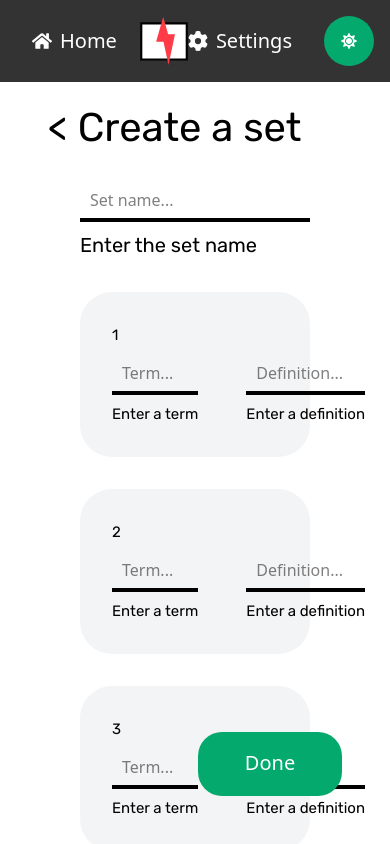
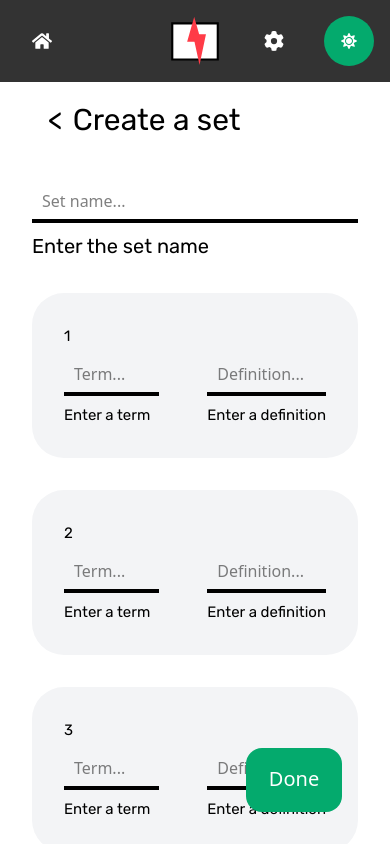
Before and after one commit to SamB221/FastFlashCards, a React (Vite) app: page /create in a window 390 px wide. Shown: the top 844 px of the page. Built offline with nearby package versions, Linux system fonts and the light colour scheme.

Commit message:
Mobile and darkmode improvements

```diff
--- a/src/components/HomeCard.jsx
+++ b/src/components/HomeCard.jsx
@@ -4,7 +4,7 @@ import {Link} from 'react-router-dom';
 const HomeCard = ({ setname, totalcards }) => {
     return (
         <Link id="link" className="active" to={"/set/" + setname}>
-            <div className="miniCard">
+            <div className="set">
                 <h2 className='floatLeft font-bold'>
                     {setname}
                 </h2>
--- a/src/components/HomeCards.jsx
+++ b/src/components/HomeCards.jsx
@@ -20,7 +20,7 @@ const HomeCards = () => {
     return (
         <section className='py-4'>
             <div className='container-xl lg:container m-auto'>
-                <div className='grid md:grid-cols-2'>
+                <div className='grid md:grid-cols-4'>
                 {set.map(({ name, length }) => (
                     <Card key={name} setname={name} totalcards={length} />
                 ))}
--- a/src/components/NavBar.jsx
+++ b/src/components/NavBar.jsx
@@ -28,9 +28,14 @@ const NavBar = () => {
   return (
     <div className="navbar alwaysWhite">
         <div id="leftSide">
-            <NavLink id="link" aria-label="Go to homepage"
-            className={({ isActive }) => isActive ? 'activeNav' : ''}
-            to="/"><FaHome className="inlineIcon" />Home</NavLink>
+            <NavLink
+                id="link"
+                aria-label="Go to homepage"
+                className={({ isActive }) => isActive ? 'activeNav' : ''}
+                to="/">
+                <FaHome className="inlineIcon" />
+                <div className="hideMobile">Home</div>
+            </NavLink>
         </div>
         <div id="websitename">
             <NavLink id="name"
@@ -38,9 +43,14 @@ const NavBar = () => {
             <img id="websiteImage" src="../../../slidefavicon.svg" />
         </div>
         <div id="rightSide">
-            <NavLink id="link" aria-label="Toggle darkmode"
-            className={({ isActive }) => isActive ? 'activeNav' : ''}
-            to="/settings"><FaGear className="inlineIcon" />Settings</NavLink>
+            <NavLink
+                id="link"
+                aria-label="Toggle darkmode"
+                className={({ isActive }) => isActive ? 'activeNav' : ''}
+                to="/settings">
+                <FaGear className="inlineIcon" />
+                <div className="hideMobile">Settings</div>
+            </NavLink>
             <button id="themeSwitch" onClick={darkLightSwitcher}>
               <FaSun></FaSun>
               <FaMoon></FaMoon>
--- a/src/index.css
+++ b/src/index.css
@@ -131,7 +131,7 @@ p {
     padding: 1rem;
     text-align: center;
     display: inline-block;
-    border-radius: 1.5rem;
+    border-radius: 1rem;
     font-size: 20px;
 }
 
@@ -150,7 +150,7 @@ p {
     padding: 1rem;
     text-align: center;
     display: inline-block;
-    border-radius: 1.5rem;
+    border-radius: 1rem;
     font-size: 20px;
 }
 
@@ -194,7 +194,9 @@ p {
     height: 29rem;
     background-color: var(--secondary);
     color: white;
-    border-radius: 3rem;
+    border-radius: 2rem;
+    border-color: black;
+    border-width: 0.5rem;
 
     position: absolute;
     left: 50%;
@@ -202,6 +204,7 @@ p {
     -webkit-transform: translate(-50%, -50%);
     transform: translate(-50%, -50%);
     text-align: center;
+    margin-top: 2rem;
 }
 
 .fileUpload {
@@ -214,7 +217,7 @@ p {
     border-style: solid;
     border-color: black;
     border-width: 1px 1px;
-    border-radius: 1rem;
+    border-radius: 2rem;
 }
 
 .uploadButton {
@@ -372,7 +375,7 @@ p {
     margin: 8px 0;
     display: inline-block;
     border: 1px solid #ccc;
-    border-radius: 4px;
+    border-radius: 1rem;
     box-sizing: border-box;
 }
 
@@ -380,7 +383,7 @@ p {
     padding: 6px 10px;
     margin: 8px 0;
     display: inline-block;
-    border-bottom: 0.25rem solid black;
+    border-bottom: 0.25rem solid var(--textPrimary);
     box-sizing: border-box;
     width: 100%;
 }
@@ -392,7 +395,7 @@ input[type=submit] {
     padding: 14px 20px;
     margin: 8px 0;
     border: none;
-    border-radius: 4px;
+    border-radius: 1rem;
     cursor: pointer;
 }
 
@@ -404,7 +407,7 @@ input[type=submit]:hover {
     width: 75%;
     margin: auto;
     margin-top: 3%;
-    border-radius: 5px;
+    border-radius: 1rem;
     background-color: var(--cardColor);
     color: var(--textPrimary);
     padding: 20px;
@@ -459,6 +462,7 @@ input[type=submit]:hover {
     color: var(--textPrimary);
     border-color: black;
     box-shadow: 0 4px 6px -1px rgb(0 0 0 / 0.1), 0 2px 4px -2px rgb(0 0 0 / 0.1);
+    border-radius: 2rem;
 }
 
 #cardfront {
@@ -470,6 +474,7 @@ input[type=submit]:hover {
     display: flex;
     justify-content: center;
     align-items: center;
+    border-radius: 2rem;
 }
 
 #cardback {
@@ -482,6 +487,7 @@ input[type=submit]:hover {
     justify-content: center;
     align-items: center;
     transform: rotateX(180deg);
+    border-radius: 2rem;
 }
 
 #card.flip {
@@ -495,7 +501,7 @@ input[type=submit]:hover {
 
 .miniCard {
     background-color: var(--cardColor);
-    border-radius: 0.5rem;
+    border-radius: 1rem;
     color: var(--textPrimary);
     padding: 1.5rem;
 }
@@ -524,6 +530,34 @@ input[type=submit]:hover {
     }
 }
 
+.set {
+    background-color: var(--cardColor);
+    border-radius: 1rem;
+    color: var(--textPrimary);
+    padding: 1.5rem;
+    filter:
+        drop-shadow(1px 1px rgb(207, 211, 218))
+        drop-shadow(2px 2px rgb(196, 202, 211))
+        drop-shadow(3px 3px rgb(172, 176, 186))
+        drop-shadow(4px 4px rgb(135, 141, 157));
+}
+
+.md\:grid-cols-4 {
+    grid-template-columns: repeat(4, 1fr);
+}
+
+@media (max-width: 900px) {
+    .md\:grid-cols-4 {
+        grid-template-columns: repeat(3, 1fr);
+    }
+}
+
+@media (max-width: 650px) {
+    .md\:grid-cols-4 {
+        grid-template-columns: repeat(2, 1fr);
+    }
+}
+
 .floatLeft {
     float: left;
 }
@@ -542,10 +576,10 @@ input[type=submit]:hover {
 }
 
 .dualBox {
-    margin-top: 5%;
     display: flex;
     justify-content: center;
     color: white;
+    margin: 2rem;
 }
 
 .leftDualBox {
@@ -587,14 +621,11 @@ input[type=submit]:hover {
 }
 
 #setBuildingBox {
+    color: var(--textPrimary);
     padding-left: 5rem;
     padding-right: 5rem;
     padding-top: 1rem;
     padding-bottom: 1rem;
-}
-
-#cardBuilders {
-
 }
 
 .cardBuilder {
@@ -616,6 +647,7 @@ input[type=submit]:hover {
     justify-content: space-around;
     flex-grow: 1;
     gap: 3rem;
+    flex-wrap: wrap;
 }
 
 .flex-child {
@@ -655,6 +687,10 @@ input[type=submit]:hover {
     padding: 5rem;
 }
 
+.padBottom {
+    padding-bottom: 1rem;
+}
+
 .noSelect {
     -webkit-user-select: none; /* Safari */
     -ms-user-select: none; /* IE 10 and IE 11 */
@@ -665,8 +701,30 @@ input[type=submit]:hover {
     display: none;
 }
 
+@media only screen and (max-width: 1000px) {
+    .feedbackBox {
+        position: static;
+    }
+
+    #mascot {
+        transform: scale(0.45);
+    }
+}
+
 /* Phone Rules */
 @media only screen and (max-width: 600px) {
+    h1 {
+        font-size: 30px
+    }
+
+    p {
+        font-size: 20px
+    }
+
+    h3 {
+        font-size: 15px;
+    }
+
     #websiteTitle {
         display: none;
     }
@@ -675,4 +733,26 @@ input[type=submit]:hover {
         display: block;
         scale: 300%;
     }
+
+    .hideMobile {
+        display: none;
+    }
+
+    .dualButtons {
+        width: 25rem;
+    }
+
+    #setBuildingBox {
+        padding: 2rem;
+    }
+
+    .lowerRight {
+        width: 6rem;
+        bottom: 2rem;
+    }
+
+    .middleBox {
+        width: 80%;
+    }
+
 }
--- a/src/pages/LandingPage.jsx
+++ b/src/pages/LandingPage.jsx
@@ -8,11 +8,11 @@ const LandingPage = () => {
             <p className="centerText">Let's create a set</p>
             <div className="dualBox">
                 <NavLink className="leftDualBox" to="/upload">
-                    <p>Upload from a CSV (recommended)</p>
+                    <p>Upload from CSV</p>
                     <img id="uploadIcon" src="../../../uploadIcon.svg" />
                 </NavLink>
                 <NavLink className="rightDualBox" to="/create">
-                    <p>Create set manually</p>
+                    <p>Create manually</p>
                     <img id="manualIcon" src="../../../manualIcon.svg" />
                 </NavLink>
             </div>
--- a/src/pages/UploadPage.jsx
+++ b/src/pages/UploadPage.jsx
@@ -67,11 +67,11 @@ const UploadPage = () => {
             <Title title="Upload" back="true" />
             <div id="uploadcontainer" className="middleBox">
                 <div id="uploadtext">
-                <h1>Upload a CSV</h1>
-                    <p>Use the following format: Term,Definition <br />
+                    <h1 className="padBottom">Upload a CSV</h1>
+                    <h3>Use the following format: Term,Definition <br />
                         If a comma is used in a definition, be sure to <br />
                         surround the definition with quotation marks.
-                    </p>
+                    </h3>
                 </div>
                 <form id="uploadform" onSubmit={handleSubmit}>
                     <input id="fileupload" className="fileUpload" name="file" type="file" accept=".csv,.txt" ref={fileInputRef} />
```
